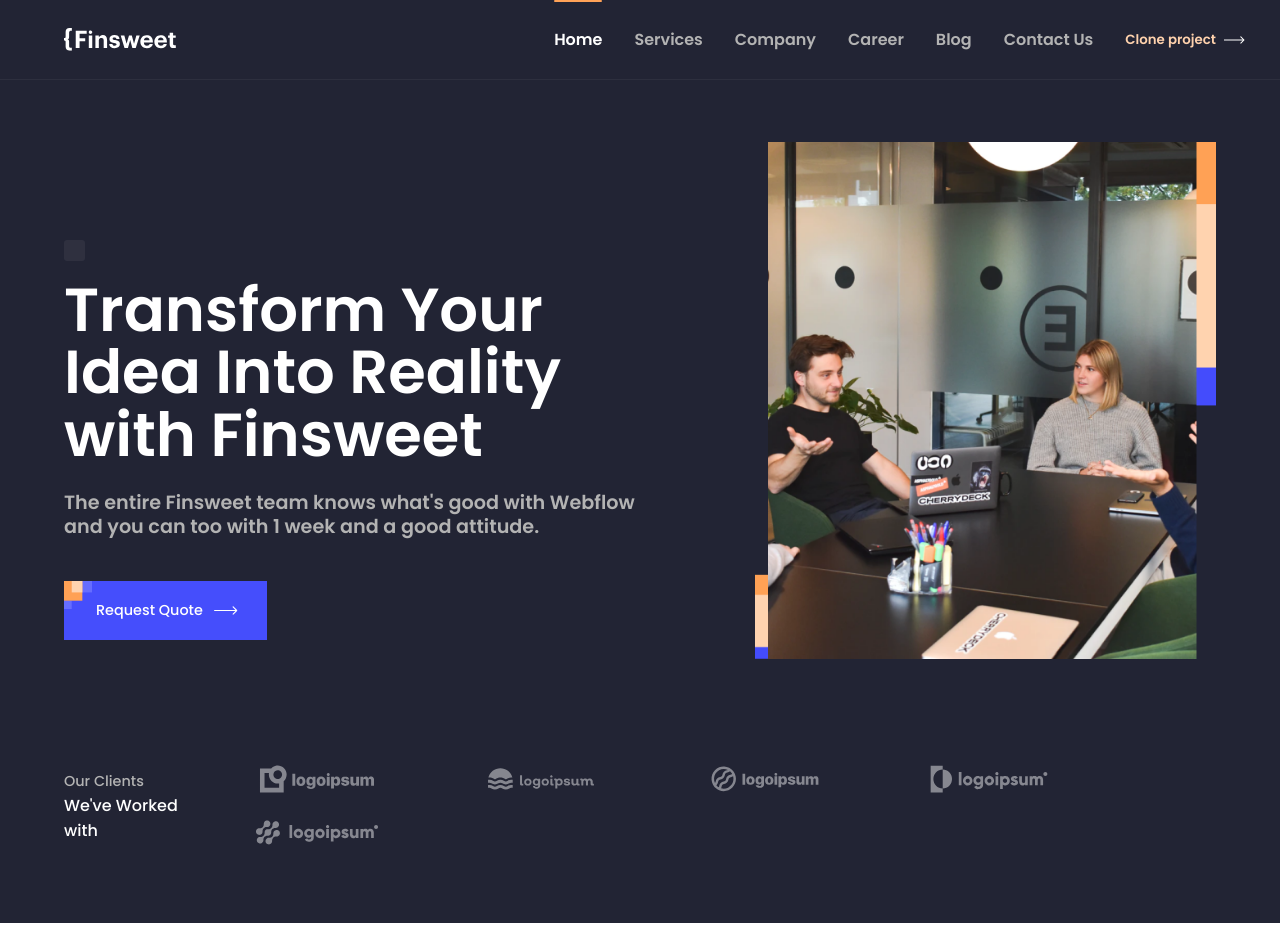
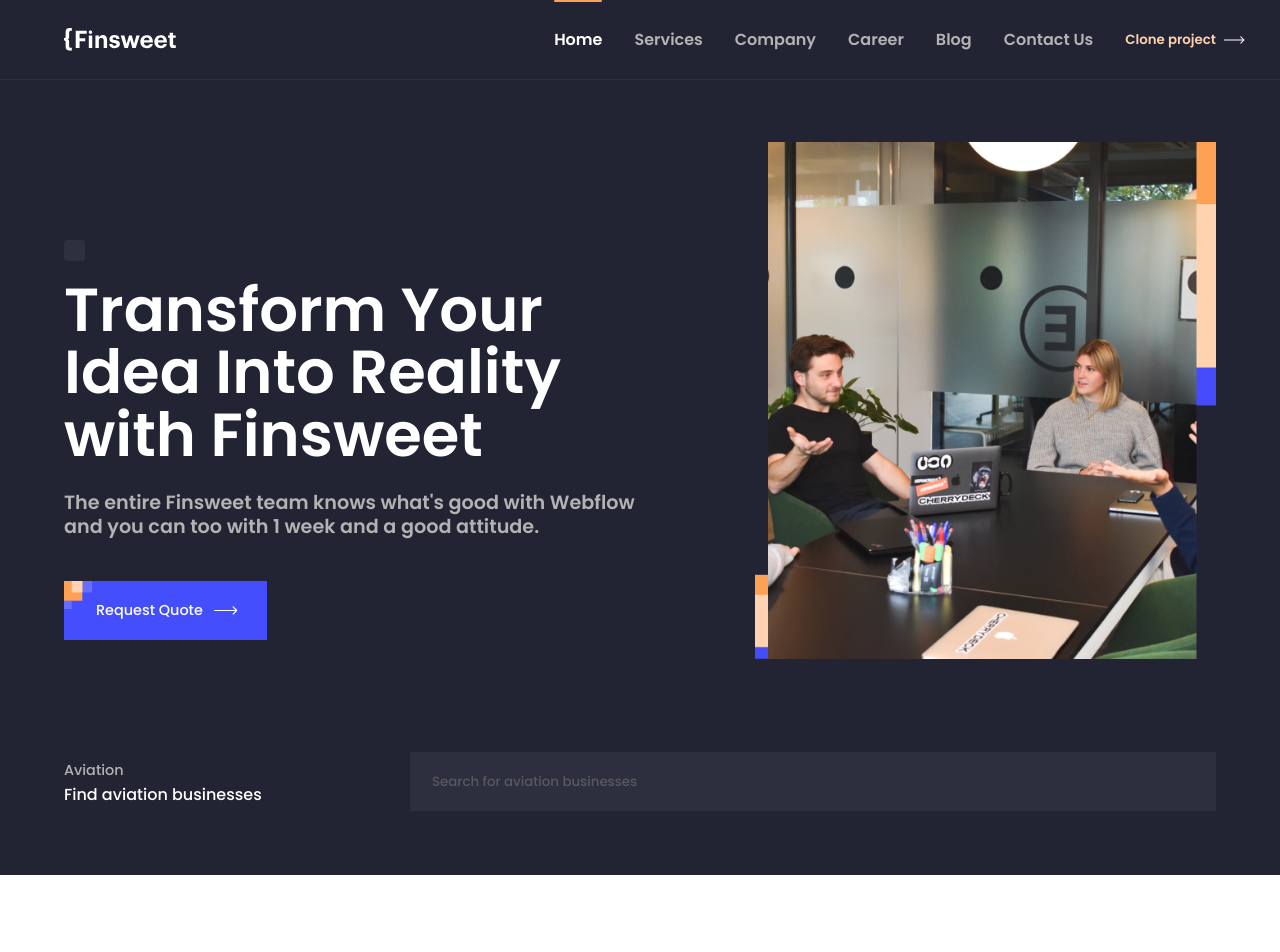
Before and after one commit to codepraycode/finsweet, a Next.js app: page / in a window 1280 px wide. Shown: the top 952 px of the page. Built offline with nearby package versions, Linux system fonts and the light colour scheme.

Commit message:
Added the aviation search update

```diff
--- a/src/components/Hero.tsx
+++ b/src/components/Hero.tsx
@@ -2,6 +2,7 @@ import Header from "./Header";
 import data from '@/data.json';
 import Button from "./UI/Button";
 import Section from "./UI/Section";
+import Input from "./UI/Input";
 
 
 const {hero, clients} = data;
@@ -53,7 +54,13 @@ const HeroSection = () => {
                     {clients.subTitle}
                 </h2>
 
+                <Input
+                    wrapperClassname="search-input"
+                    type="text"
+                    placeholder="Search for aviation businesses"
+                />
 
+{/*
                 <ul role="list">
                     {
                         clients.logos.map((imageItem, i) => (
@@ -64,7 +71,7 @@ const HeroSection = () => {
                             />
                         ))
                     }
-                </ul>
+                </ul> */}
             </Section>
         </>
     )
--- a/src/components/NewsLetter.tsx
+++ b/src/components/NewsLetter.tsx
@@ -1,5 +1,6 @@
 import React from 'react';
 import siteData from "@/data.json";
+import Input from './UI/Input';
 
 const {newsletter} = siteData;
 
@@ -17,12 +18,11 @@ export default function NewsLetter() {
                 </span>
             </h1>
 
-            <div className="newsletter-input">
-                <input
-                    type={newsletter.input.type}
-                    placeholder={newsletter.input.placeholder}
-                />
-            </div>
+            <Input
+                wrapperClassname='newsletter-input'
+                placeholder={newsletter.input.placeholder}
+                type={newsletter.input.type}
+            />
         </div>
     )
 }
--- /dev/null
+++ b/src/components/UI/Input.tsx
@@ -0,0 +1,20 @@
+import React from 'react'
+
+
+interface InputProps {
+    wrapperClassname: string,
+    type: string,
+    placeholder: string,
+}
+
+
+export default function Input(props: InputProps) {
+    return (
+        <div className={`form-input ${props.wrapperClassname}`.trim()}>
+            <input
+                type={props.type}
+                placeholder={props.placeholder}
+            />
+        </div>
+    )
+}
--- a/src/data.json
+++ b/src/data.json
@@ -54,8 +54,8 @@
         }
     },
     "clients": {
-        "mainTitle": "Our Clients",
-        "subTitle": "We've Worked with",
+        "mainTitle": "Aviation",
+        "subTitle": "Find aviation businesses",
         "logos": [
             {
                 "url": "/images/clients/logoipsum.svg",
--- a/src/styles/_utilities.scss
+++ b/src/styles/_utilities.scss
@@ -383,3 +383,35 @@ article.card {
         }
     }
 }
+
+
+.form-input {
+
+    background-color: var(--input-background, #fff);
+
+    transition: background-color 200ms ease;
+
+    input {
+        width: 100%;
+        padding-block: 1.2rem;
+        padding-inline: 1.4rem .5rem;
+
+        size: 1rem;
+        @include mixins.poppins-medium;
+        background-color: transparent;
+
+        border: 0;
+
+        outline-color: $white-darken;
+
+        outline: 0;
+
+
+
+
+        // &:hover,
+        // &:not(:placeholder-shown) {
+        //     outline-width: 1px;
+        // }
+    }
+}
--- a/src/styles/styles.scss
+++ b/src/styles/styles.scss
@@ -289,6 +289,20 @@ header {
                 margin-right: 0;
             }
         }
+    }
+
+
+    .search-input {
+        background-color: $white-gray;
+
+        @include mixins.md {
+            width: 70%;
+        }
+
+        &:has(input:not(:placeholder-shown)) {
+            background-color: $blue-accent;
+        }
+
     }
 }
 
@@ -767,29 +781,14 @@ header {
     }
     .newsletter-input {
 
-        background-color: $white;
+        --input-background: hsla(0, 0%, 100%, 1);
 
         @include mixins.md {
             width: 70%;
         }
-
-        input {
-            width: 100%;
-            padding-block: 1.2rem;
-            padding-inline: 1.4rem .5rem;
-
-            size: 1rem;
-            @include mixins.poppins-medium;
-            background-color: transparent;
-
-            border: 0;
-
-            outline-color: $white-darken;
-            // &:hover {
-            // }
-        }
     }
 }
+
 
 .footer-top {
         // @include mixins.sm {
```
